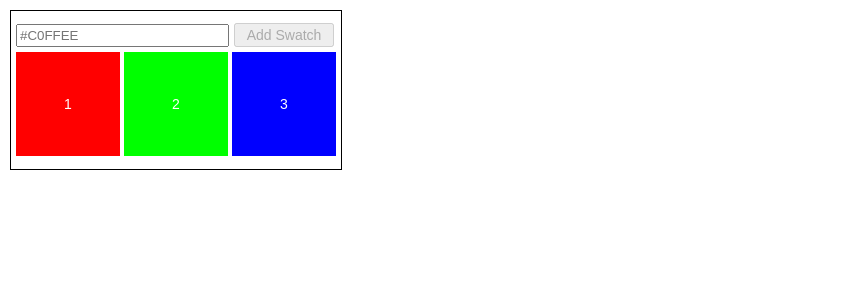
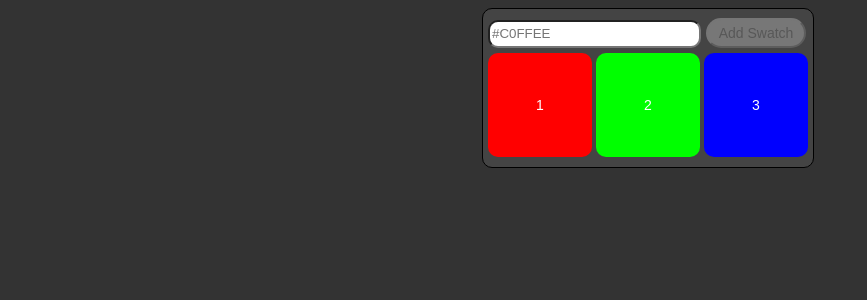
Before and after one commit to Cryptonex7/swatches, a React (Create React App) app: page / in a window 1280 px wide. Shown: the top 300 px of the page, without its empty margins (0-867 px from the left). Built offline with nearby package versions, Linux system fonts and the light colour scheme.

Commit message:
Interface Changed

```diff
--- a/src/index.css
+++ b/src/index.css
@@ -1,10 +1,16 @@
 body {
-  margin: 10px;
   padding: 0;
+  display: flex;
+  height: 100%;
+  width: 100%;
+  justify-content: center;
+  align-items: center;
+  background-color: #333;
 }
 
 #react-root {
-    background-color: white;
+    background-color: #444;
+    color: white;
     box-sizing: border-box;
     border: solid black 1px;
     padding: 2px;
@@ -13,10 +19,16 @@ body {
     position: relative;
     font-family: sans-serif;
     font-size: 14px;
-	margin-bottom: 10px;
   	display: flex;
   	align-items: center;
   	justify-content: center;
+    border-radius: 10px;
+}
+body{
+  background: #333;
+  display: flex;
+  justify-content: center;
+  align-items: center;
 }
 #box-div{
 	margin: 2px 2px;
@@ -25,6 +37,9 @@ input{
 	padding: 2px;
   margin-right: 5px;
   width: 205px;
+  height: 20px;
+  border-radius: 10px ;
+
 }
 button {
     font-family: inherit;
@@ -32,6 +47,9 @@ button {
     padding: 2px;
     //margin: 5px 2px;
     width: 100px;
+    height: 30px;
+    border-radius: 15px ;
+    align-content: center;
 }
 .card{
 	height: 104px;
@@ -42,11 +60,16 @@ button {
 	justify-content: center;
 	align-items: center;
 	//align-content: center;
+  border-radius: 10px;
 
 	color: white;
   animation:zoomIn 0.5s;
   animation-iteration-count: 1;
-  	//transform: scale(1.3);
+  transition: 350ms ease-out;
+}
+.card:hover{
+  transform: scale(0.9,0.9);
+
 }
 @-webkit-keyframes zoomIn {
   from {
```
Lines whose indentation alone changed are shown as unchanged.
